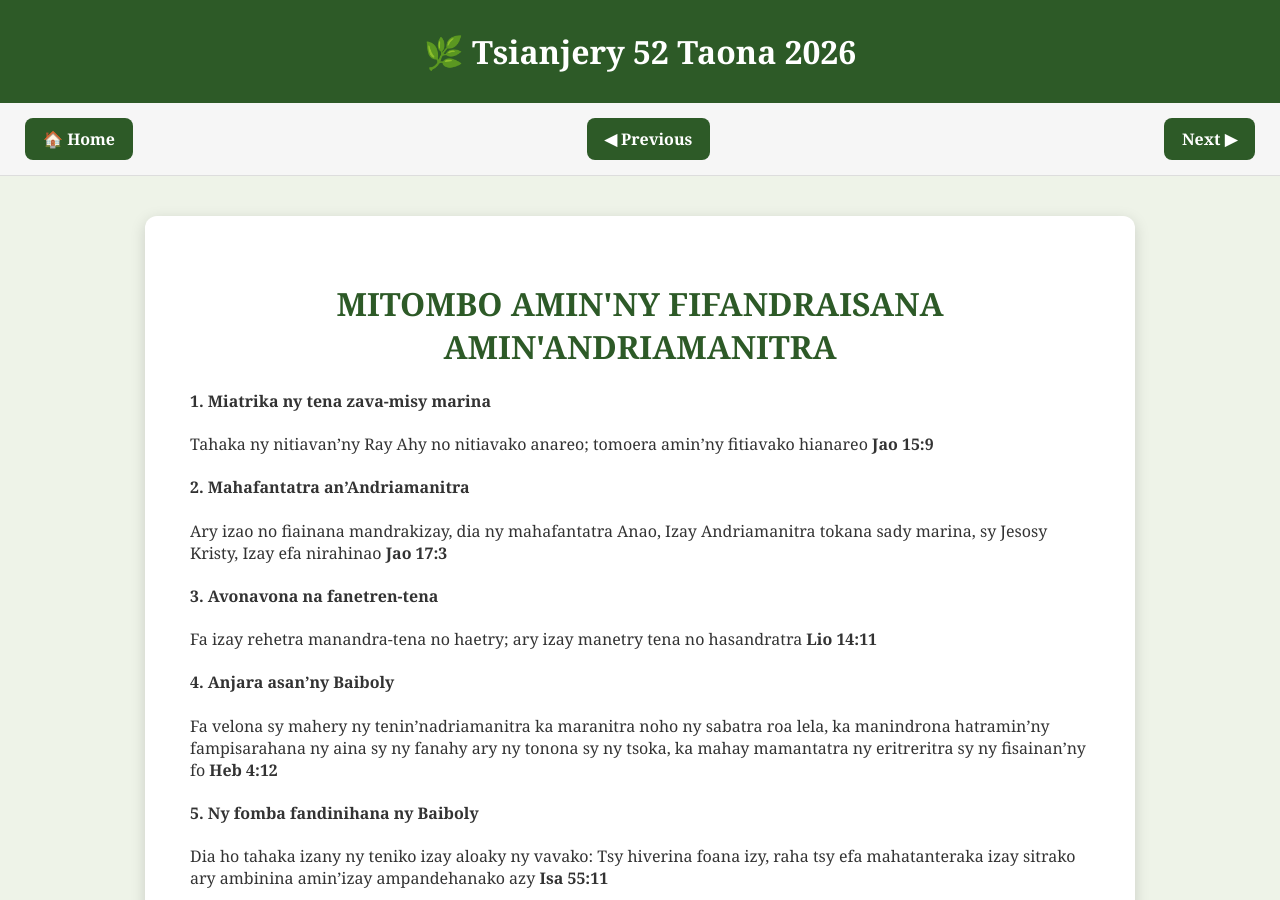
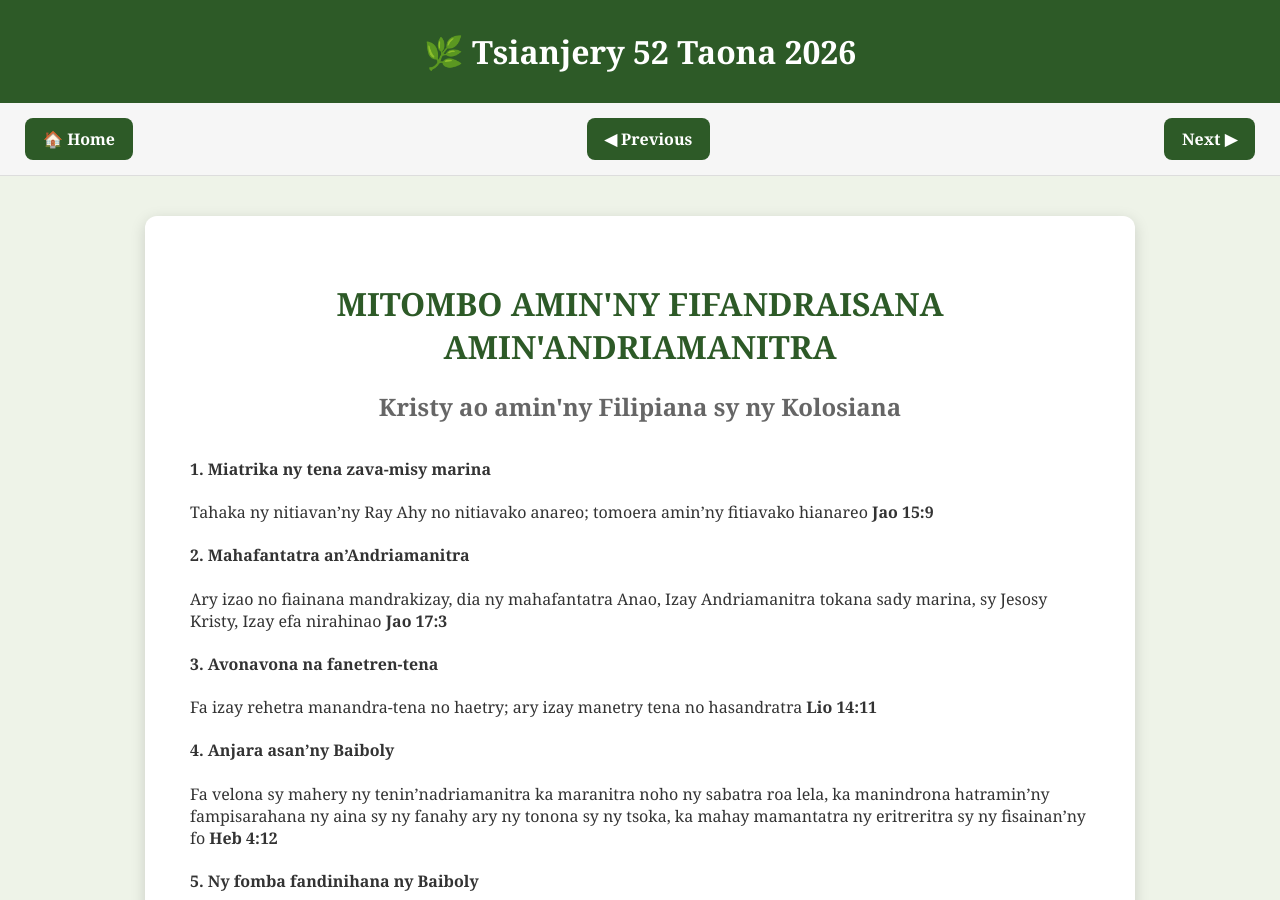
Before and after one commit to nainaw/tsianjery, a Jekyll site: the page built from TelovolanaII.md, in a window 1280 px wide and 900 px high. Built offline with Jekyll 4.4.1, drawn with Linux system fonts in a browser that asks for light colours; our own code applies the rules of GitHub Pages for plain Markdown files.

Commit message:
Update title and subtitle formatting in TelovolanaII.md

```diff
--- a/TelovolanaII.md
+++ b/TelovolanaII.md
@@ -1,6 +1,8 @@
 ---
-title: "MITOMBO AMIN'NY FIFANDRAISANA AMIN'ANDRIAMANITRA"
-subtitle:
+title: |
+  MITOMBO AMIN'NY FIFANDRAISANA
+  AMIN'ANDRIAMANITRA
+subtitle: "Kristy ao amin'ny Filipiana sy ny Kolosiana"
 
 previous: /TelovolanaI.html
 next: /TelovolanaIII.html
```
